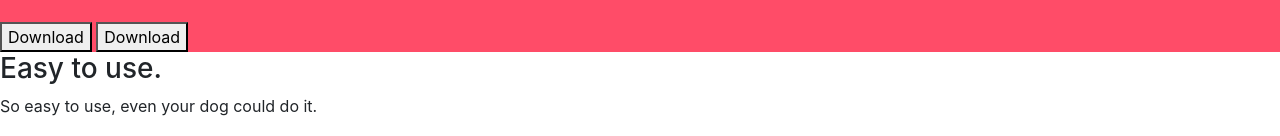
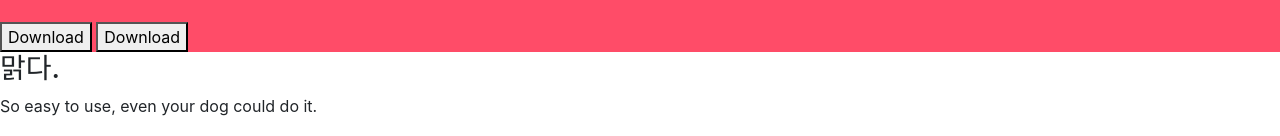
Before and after one commit to woohyunjong/BootStrap, a plain HTML site: page index.html in a window 1280 px wide. Shown: the part 338-474 px from the top of the page. Drawn offline with nearby package versions, Linux system fonts and the light colour scheme; a web font is replaced by a local one.

Commit message:
woohyunjong

```diff
--- a/index.html
+++ b/index.html
@@ -65,7 +65,7 @@
 
   <section id="features">
 
-    <h3>Easy to use.</h3>
+    <h3>맑다.</h3>
     <p>So easy to use, even your dog could do it.</p>
 
     <h3>Elite Clientele</h3>
```
